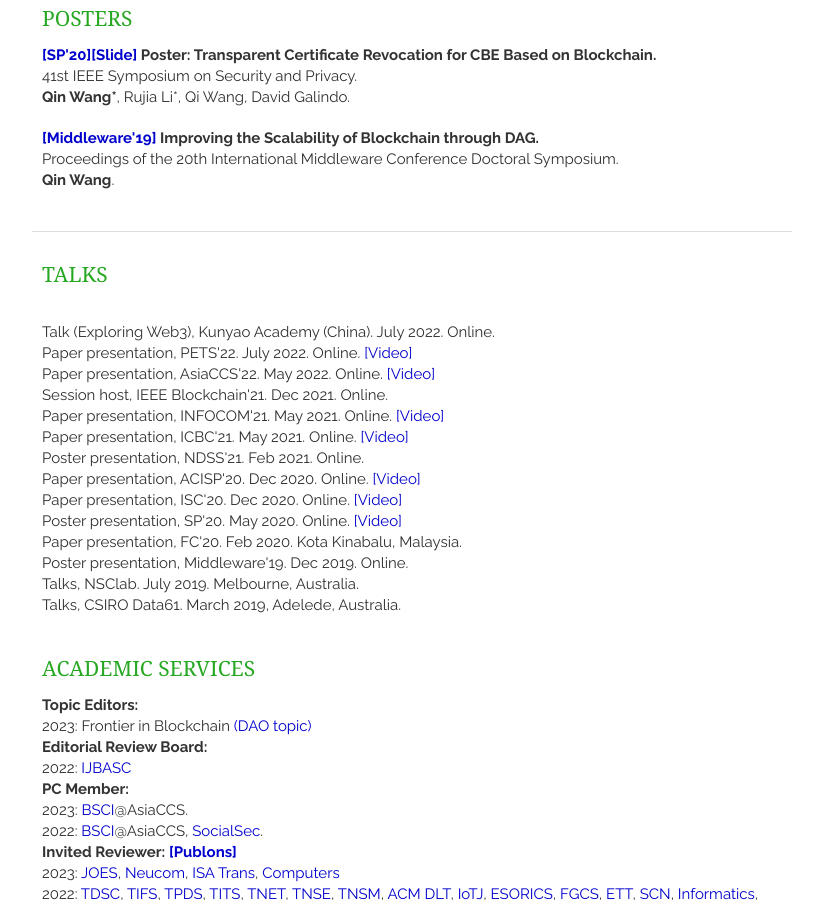
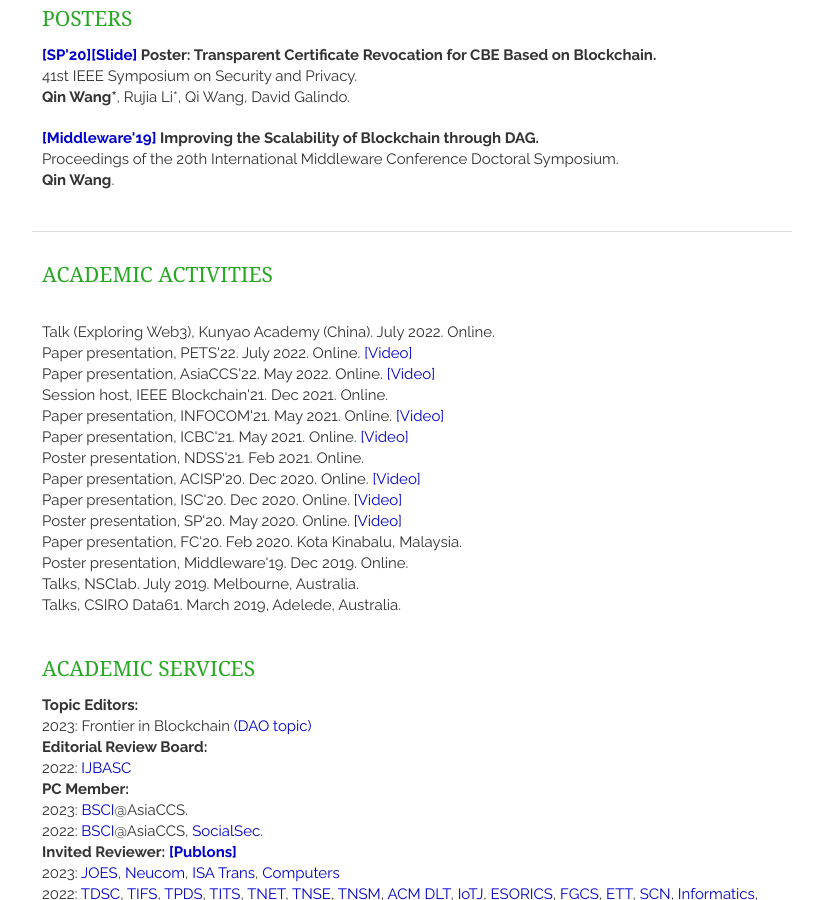
Before and after one commit to AaronWang-git/qinwang-git.github.io, a Jekyll site: the page built from index.html, in a window 1280 px wide and 900 px high, scrolled down 2059 px. Shown: the whole window, without its empty margins (318-1141 px from the left). Built offline with Jekyll 4.4.1, drawn with Linux system fonts in a browser that asks for light colours; nearby versions of some CDN libraries; a script that is not in the unit is left out; the list of posts is cut into pages by our own code.

Commit message:
Update service.html

```diff
--- a/_includes/service.html
+++ b/_includes/service.html
@@ -1,6 +1,6 @@
 
 <section class="thirteen columns">
-    <h1>Talks</h1>
+    <h1>Academic Activities</h1>
     <article>
      <p>
      <br>Talk (Exploring Web3), Kunyao Academy (China). July 2022. Online.
```
